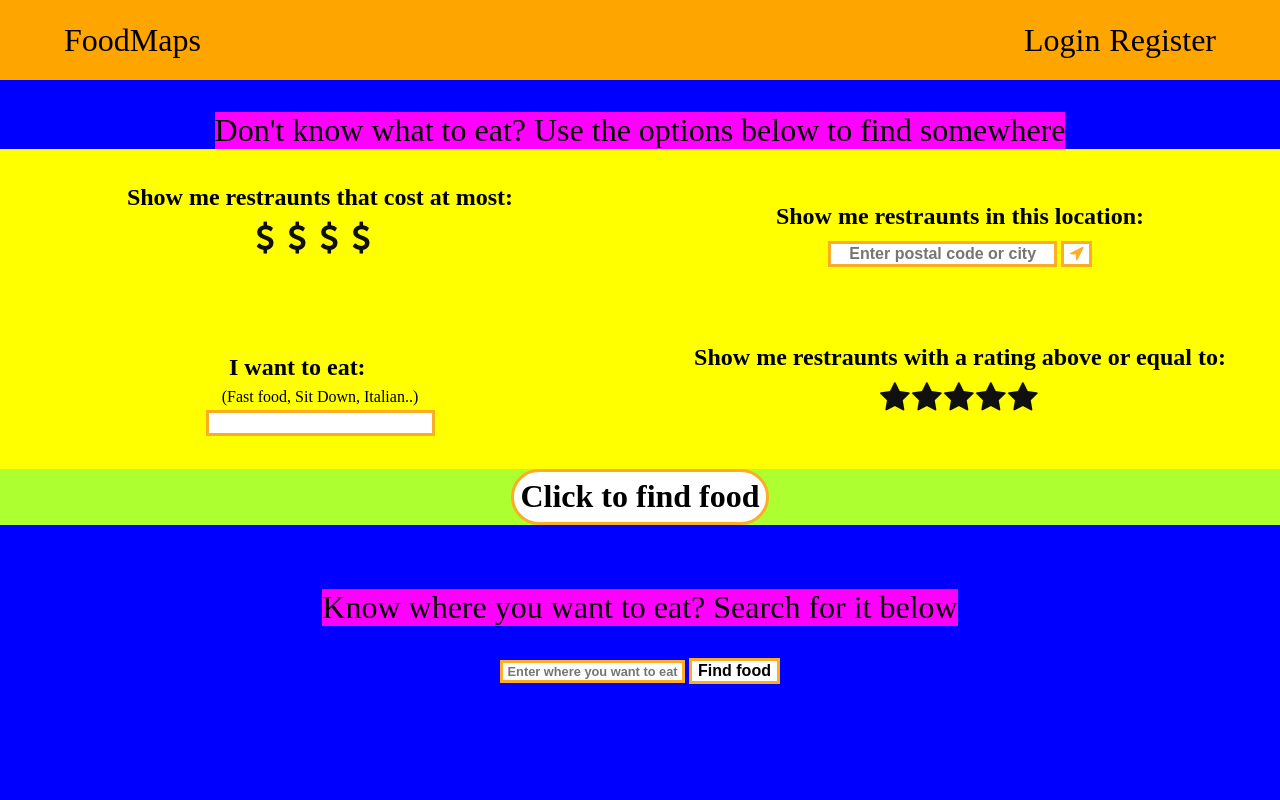
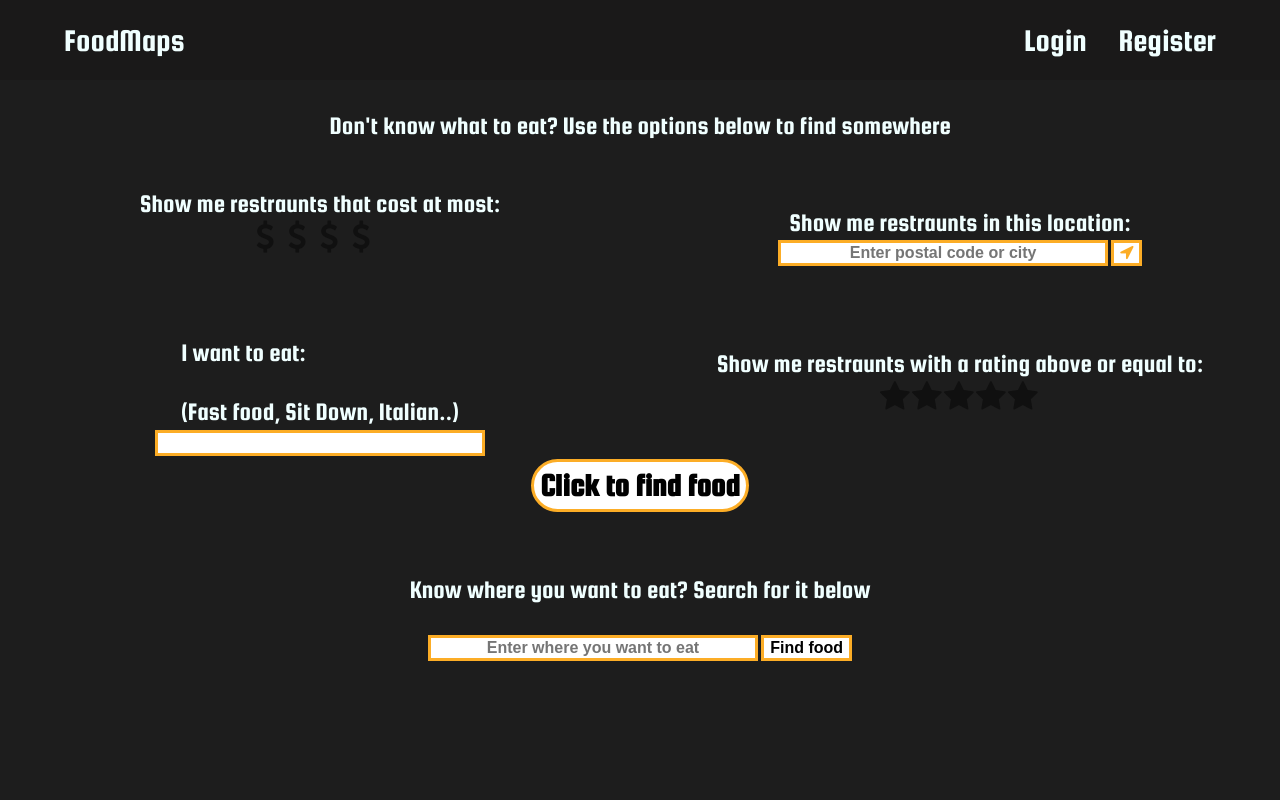
Before and after one commit to JakeA8898/FoodMaps, a PHP site: page / in a window 1280 px wide. Run offline with PHP 8.4, Linux system fonts and the light colour scheme.

Commit message:
modified color scheme

```diff
--- a/Styles/main.css
+++ b/Styles/main.css
@@ -13,6 +13,7 @@
 
 body{
     margin: 0;
+    font-family: 'Squada One', cursive;
 }
 
 h1{
@@ -27,17 +28,28 @@ h2{
 
     display: flex;
     flex-direction: row;
-    background: orange;
+
     justify-content: space-between;
     align-items: center;
-    /* position: -webkit-sticky;
-    position: sticky; */
     top: 0;
     height: 10vh;
     min-height: 5em;
     padding-left: 5vw;
     padding-right: 5vw;
 
+}
+
+.black{
+    background: rgb(26, 25, 25);
+}
+
+.off-black{
+    background: rgb(29, 29, 29);
+
+}
+
+.white{
+    color: azure;
 }
 
 .headerEnd{
@@ -54,12 +66,12 @@ h2{
     flex-direction: column;
     justify-content: flex-start;
     align-items: center;
-    background: blue;
     height: 90vh;
     min-height: 10em;
 }
 
 .overlay{
+
     position: fixed;
     top: 0;
     bottom: 0;
@@ -99,20 +133,20 @@ h2{
     flex-wrap: wrap;
     justify-content: center;
     align-items: center;
-    background: yellow;
+
     width: 100%;
     height: auto;
 }
 
 .instruction{
-    background-color:magenta;
-    font-size: 2rem;
+
+    font-size: 2vw;
     margin-top: 2rem;
 }
 
 .search{
 
-    background: greenyellow;
+
     width: 100%;
 }
 .center{
@@ -177,7 +211,7 @@ h2{
     display: block;
     cursor: pointer;
     width: 2rem;
-    background: yellow;
+
 
 
 }
@@ -257,7 +291,12 @@ h2{
     height: 100vh;
 }
 #knownSearch{
-    font-size:1vw;
-    width: auto;
+    font-size:1em;
+    width: 25vw;
     height:auto;
 }
+
+.text{
+    width: 25vw;
+    font-size: 1em;
+}
--- a/index.html
+++ b/index.html
@@ -5,31 +5,38 @@
     <meta name="viewport" content="width=device-width, initial-scale=1.0">
     <meta http-equiv="X-UA-Compatible" content="ie=edge">
     <link rel="stylesheet" type="text/css" href="Styles/main.css">
+    <link href="https://fonts.googleapis.com/css?family=Squada+One&display=swap" rel="stylesheet">
     <link href="https://stackpath.bootstrapcdn.com/font-awesome/4.7.0/css/font-awesome.min.css" rel="stylesheet">
     <title>FoodMaps</title>
 </head>
 <body>
     <div class="main">
-        <div class="head">
-            <a href="index.html" class="link">FoodMaps</a>
+        <div class="head black">
+            <a href="index.html" class="link headL"><span class="white">FoodMaps</span></a>
             <div class="headerEnd">
-                <a href="#login" class="link">Login</a>
-                <a href="" class="link">Register</a>
+                <a href="#login" class="link headL"><span class="white">Login</span></a>
+                <a href="" class="link headL"><span class="white">Register</span></a>
             </div>
             <div id="login" class="overlay">
                 <div class="popup">
-                    <span>testing</span>
+                    <span class=title>Login</span>
                     <a class="close" href="#">&times;</a>
+                    <div class="information">
+                        <input type="text" id="usernameL" class="popupText" placeholder="Enter Username">
+                        <input type="text" id="passwordL" class="popupText" placeholder="Enter Password">
+                        <button id="loginSubmit">Login</button>
+                    </div>
                 </div>
+
             </div>
 
         </div>
-        <div class="content">
-            <span class="instruction">Don't know what to eat? Use the options below to find somewhere</span>
+        <div class="content off-black">
+            <span class="instruction white">Don't know what to eat? Use the options below to find somewhere</span>
             <div class="selectors">
                 <div class="center option">
                     <div class="description">
-                        <h2>Show me restraunts that cost at most:</h2>
+                        <span class="instruction white">Show me restraunts that cost at most:</span>
                     </div>
 
                     <div class="radioSelector cost">
@@ -42,29 +49,29 @@
                 </div>
                 <div class="center option">
                     <div class="description">
-                        <h2>Show me restraunts in this location:</h2>
+                        <span class="instruction white">Show me restraunts in this location:</span>
                     </div>
                     <div class=location>
-                        <input type="text" id="locateText" class="input" placeholder="Enter postal code or city">
+                        <input type="text" id="locateText" class="input text" placeholder="Enter postal code or city">
                         <button id="locate" class="input"></button>
                     </div>
 
                 </div>
                 <div class="type center option">
                     <div class="description">
-                        <h2>I want to eat:</h2>
-                        <span>(Fast food, Sit Down, Italian..)</span>
+                        <span class="instruction white">I want to eat:</span>
+                        <span class="instruction white">(Fast food, Sit Down, Italian..)</span>
 
                     </div>
 
                     <div class="type">
-                        <input type="text" id="restrauntType" class="input" placeholder="">
+                        <input type="text" id="restrauntType" class="input text" placeholder="">
                     </div>
 
                 </div>
                 <div class="center option">
                     <div class="description">
-                        <h2>Show me restraunts with a rating above or equal to:</h2>
+                        <span class="instruction white">Show me restraunts with a rating above or equal to:</span>
                     </div>
                     <div class="radioSelector raiting">
                         <input type="radio" name="stars" id=star5><label for="star5"></label>
@@ -84,11 +91,11 @@
             </div>
 
             <div class="spacing center">
-                <div class="instruction">
+        <div class="instruction white">
                     <span>Know where you want to eat? Search for it below</span>
                 </div>
-                <div class=" spacing searchBar">
-                    <input type="text" id="knownSearch" class="input" placeholder="Enter where you want to eat">
+                <div class="spacing searchBar">
+                    <input type="text" id="knownSearch" class="input text" placeholder="Enter where you want to eat">
                     <button id="buttonSearch" class="input">Find food</button>
                 </div>
 
```
Also changed, not shown: other parts of Styles/main.css (+25 -3 lines).
